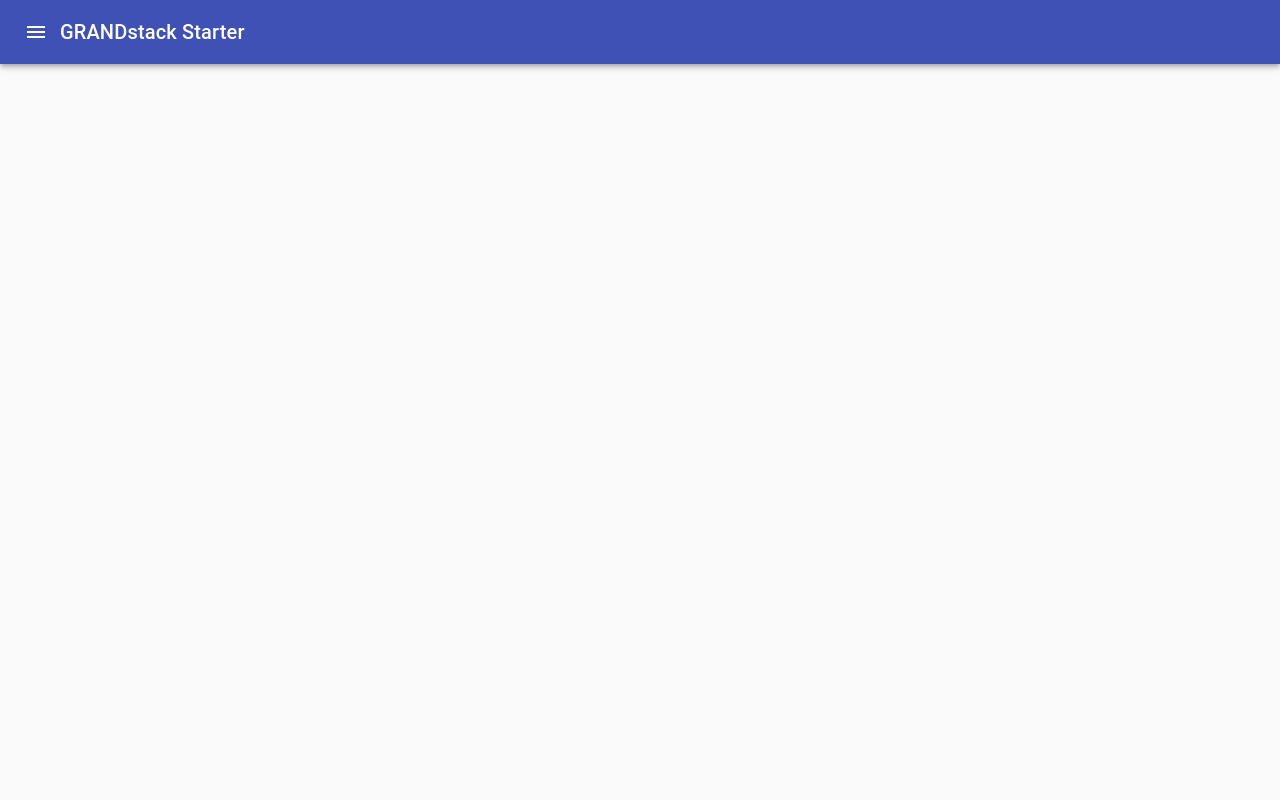
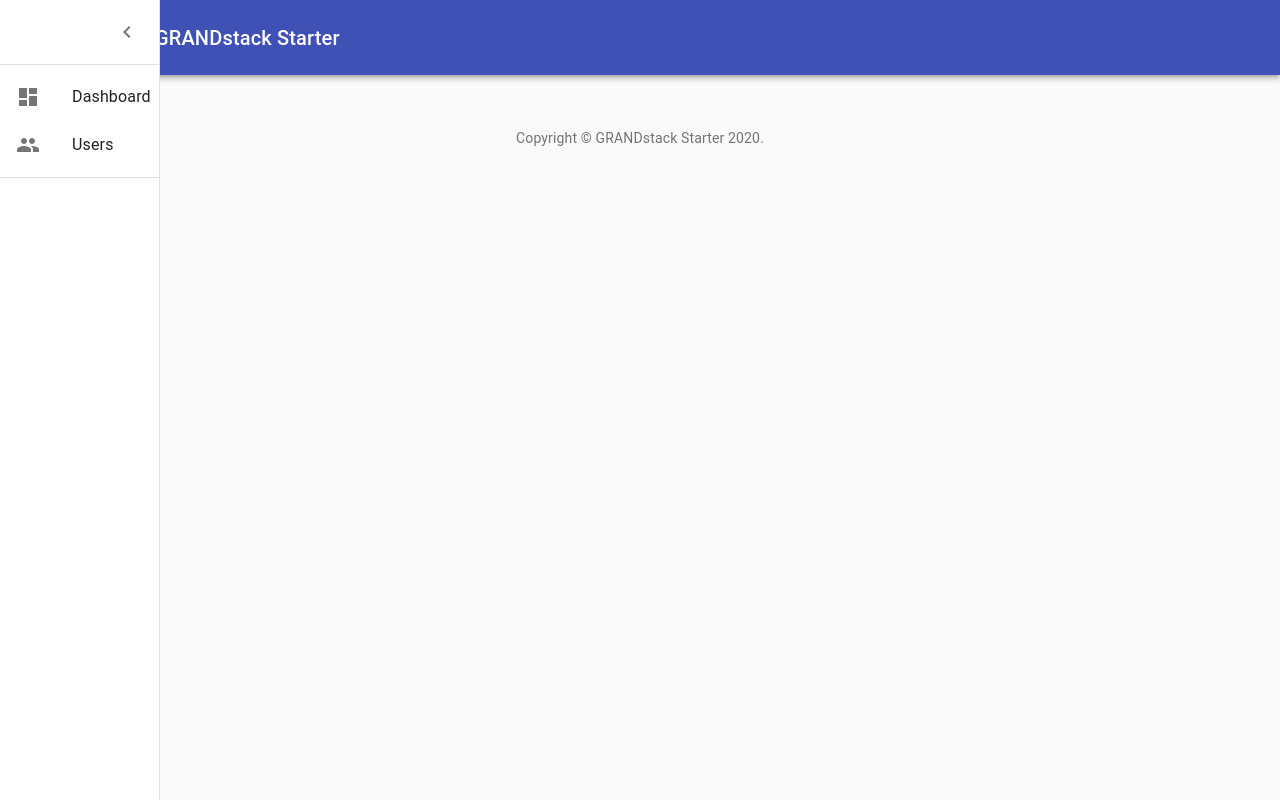
Before and after one commit to TheRobBrennan/nextjs-grandstack-starter-typescript, a Next.js app in the folder app/: page / in a window 1280 px wide. Built offline with nearby package versions, Linux system fonts and the light colour scheme.

Commit message:
Added GRANDstack logo and fixed drawer functionality

```diff
--- a/app/grandstack-demo/App.tsx
+++ b/app/grandstack-demo/App.tsx
@@ -1,13 +1,24 @@
 import { FC, useState } from "react"
+import Link from "next/link"
 import clsx from "clsx"
 
 // Material UI
 import { useStyles } from "./App.utilities"
 import {
   AppBar,
+  Box,
   CssBaseline,
+  Container,
+  Divider,
+  Drawer,
   IconButton,
+  Link as MUILink,
+  List,
+  ListItem,
+  ListItemIcon,
+  ListItemText,
   Toolbar,
+  Tooltip,
   Typography,
 } from "@material-ui/core"
 import {
@@ -49,6 +60,11 @@ const App: FC = () => {
           >
             <MenuIcon />
           </IconButton>
+          <img
+            className={classes.appBarImage}
+            src="img/grandstack.png"
+            alt="GRANDstack logo"
+          />
           <Typography
             component="h1"
             variant="h6"
@@ -60,6 +76,59 @@ const App: FC = () => {
           </Typography>
         </Toolbar>
       </AppBar>
+      <Drawer
+        variant="permanent"
+        classes={{
+          paper: clsx(classes.drawerPaper, !open && classes.drawerPaperClose),
+        }}
+        open={open}
+      >
+        <div className={classes.toolbarIcon}>
+          <IconButton onClick={handleDrawerClose}>
+            <ChevronLeftIcon />
+          </IconButton>
+        </div>
+        <Divider />
+        <List>
+          <Link href="/" passHref>
+            <ListItem button>
+              <ListItemIcon>
+                <Tooltip title="Dashboard" aria-label="Dashboard">
+                  <DashboardIcon />
+                </Tooltip>
+              </ListItemIcon>
+              <ListItemText primary="Dashboard" />
+            </ListItem>
+          </Link>
+
+          <Link href="/" passHref>
+            <ListItem button>
+              <ListItemIcon>
+                <Tooltip title="Users" aria-label="Users">
+                  <PeopleIcon />
+                </Tooltip>
+              </ListItemIcon>
+              <ListItemText primary="Users" />
+            </ListItem>
+          </Link>
+        </List>
+        <Divider />
+      </Drawer>
+      <main className={classes.content}>
+        <div className={classes.appBarSpacer} />
+        <Container maxWidth="lg" className={classes.container}>
+          <Box pt={4}>
+            <Typography variant="body2" color="textSecondary" align="center">
+              {"Copyright © "}
+              <MUILink color="inherit" href="">
+                GRANDstack Starter
+              </MUILink>{" "}
+              {new Date().getFullYear()}
+              {"."}
+            </Typography>
+          </Box>
+        </Container>
+      </main>
     </div>
   )
 }
--- a/app/grandstack-demo/App.utilities.tsx
+++ b/app/grandstack-demo/App.utilities.tsx
@@ -2,7 +2,7 @@
 import { makeStyles } from "@material-ui/core/styles"
 
 // Constants
-export const drawerWidth = 240
+export const drawerWidth = 160
 
 // Styling
 export const useStyles = makeStyles((theme) => ({
```
Also changed, not shown: app/public/img/grandstack.png (added).
